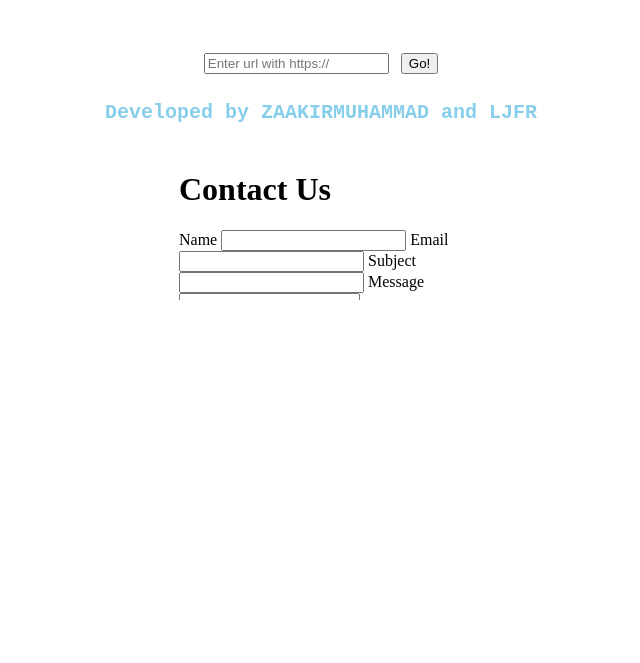
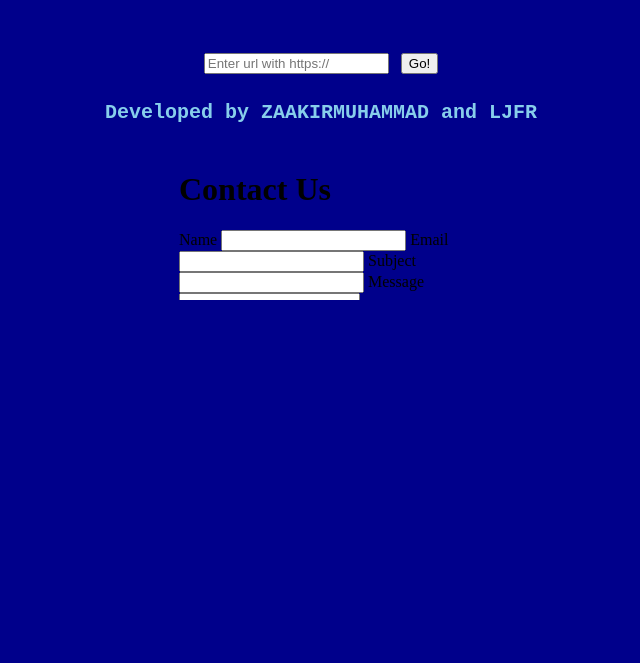
Before and after one commit to dhduywuaeg123/GGBYPASS, a plain HTML site: page Code/index.html in a window 1280 px wide. Shown: the part 137-800 px from the top of the page, without its empty margins (319-959 px from the left). Drawn offline with Linux system fonts and the light colour scheme.

Commit message:
Update
Sorry, background is not showing, so i am making it dark blue.

```diff
--- a/Code/index.html
+++ b/Code/index.html
@@ -27,9 +27,7 @@
 
 <style>
   body {
-    background-image: url(assets/sound-waves.gif);
-    background-size: cover;
-    background-position: center;
+   background-color: darkblue;
   }
 
   div {
```
